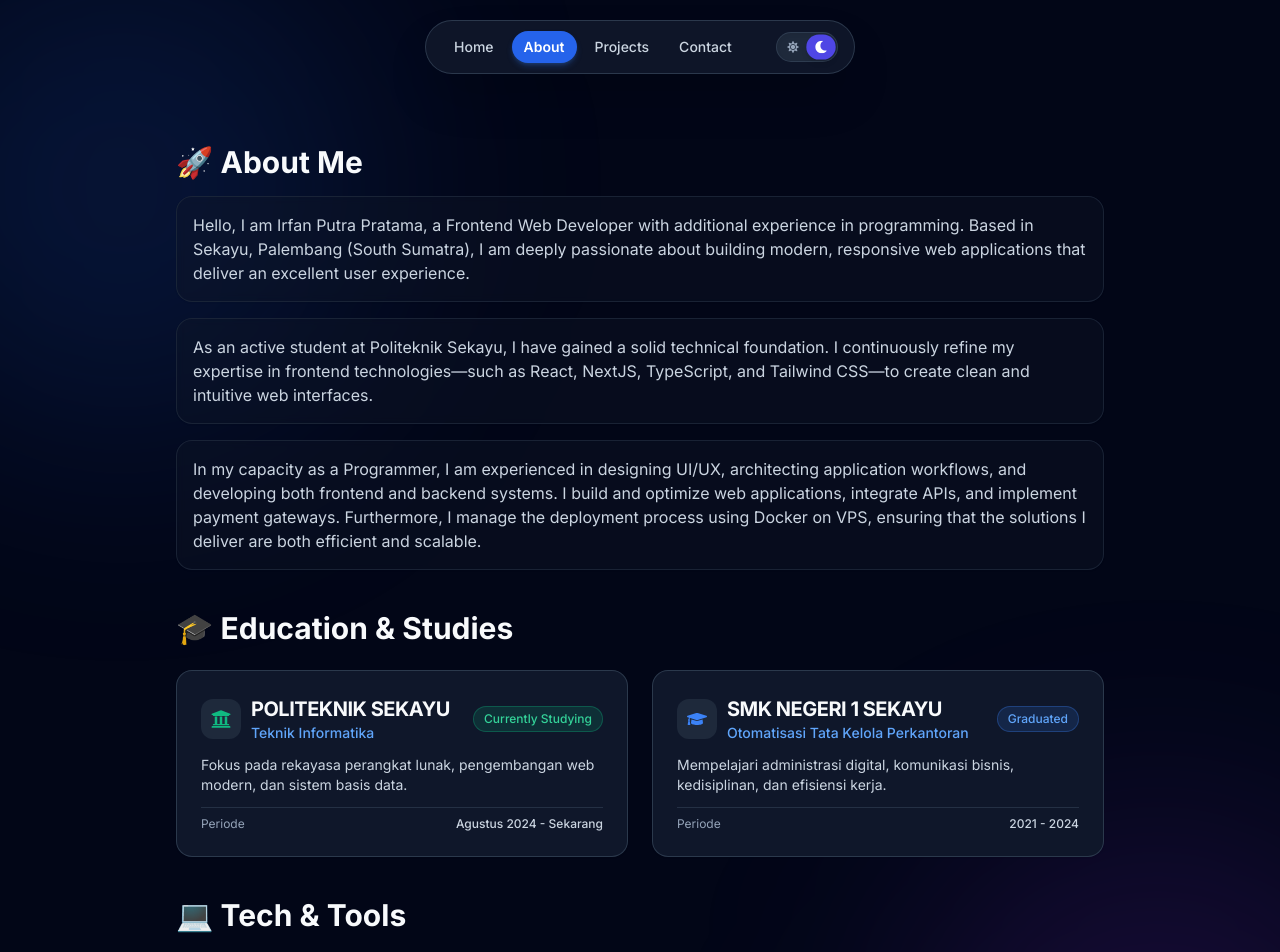
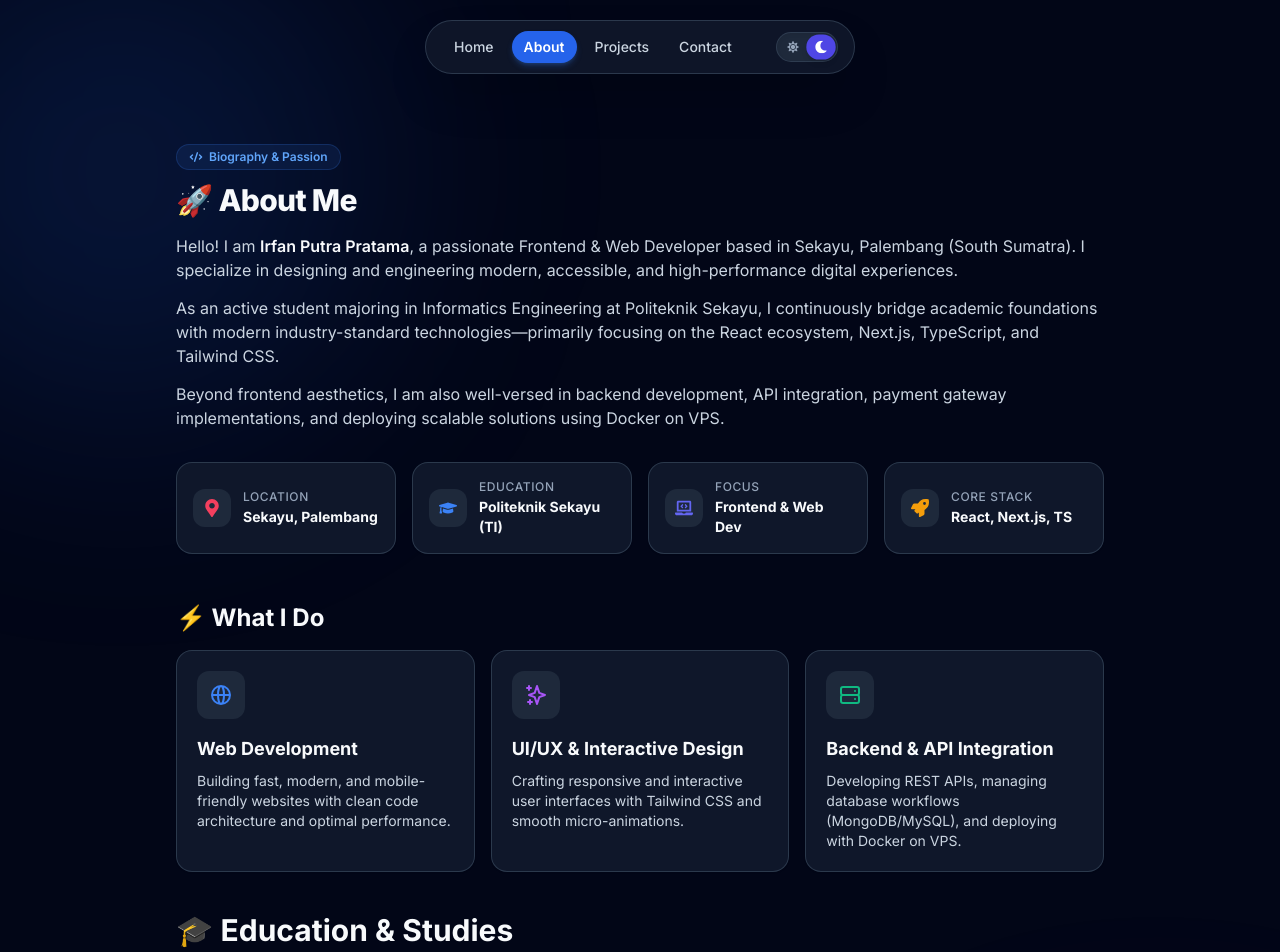
Before and after one commit to irfannn27/irfan-portofolio, a React (Vite) app: page /about in a window 1280 px wide. Shown: the top 952 px of the page. Built offline with nearby package versions, Linux system fonts and the light colour scheme.

Commit message:
feat: redesign About section with clean story, quick highlights, and What I Do services

```diff
--- a/src/components/About.tsx
+++ b/src/components/About.tsx
@@ -1,69 +1,125 @@
-import React, { useEffect, useRef } from "react";
-import gsap from "gsap";
+import React from "react";
+import { HiCode, HiOutlineGlobeAlt, HiOutlineServer, HiOutlineSparkles } from "react-icons/hi";
+import { FaMapMarkerAlt, FaGraduationCap, FaLaptopCode, FaRocket } from "react-icons/fa";
 
 const About: React.FC = () => {
-  const containerRef = useRef<HTMLDivElement>(null);
-  const titleRef = useRef<HTMLHeadingElement>(null);
-  const paragraphsRef = useRef<HTMLParagraphElement[]>([]);
+  const highlights = [
+    {
+      icon: <FaMapMarkerAlt className="text-rose-500 text-lg" />,
+      label: "Location",
+      value: "Sekayu, Palembang",
+    },
+    {
+      icon: <FaGraduationCap className="text-blue-500 text-lg" />,
+      label: "Education",
+      value: "Politeknik Sekayu (TI)",
+    },
+    {
+      icon: <FaLaptopCode className="text-indigo-500 text-lg" />,
+      label: "Focus",
+      value: "Frontend & Web Dev",
+    },
+    {
+      icon: <FaRocket className="text-amber-500 text-lg" />,
+      label: "Core Stack",
+      value: "React, Next.js, TS",
+    },
+  ];
 
-  useEffect(() => {
-    const ctx = gsap.context(() => {
-      // Animate Title
-      if (titleRef.current) {
-        gsap.fromTo(
-          titleRef.current,
-          { opacity: 0, y: -20 },
-          { opacity: 1, y: 0, duration: 0.7, ease: "power2.out" }
-        );
-      }
-
-      // Animate Paragraphs with smooth stagger
-      if (paragraphsRef.current.length > 0) {
-        gsap.fromTo(
-          paragraphsRef.current,
-          { opacity: 0, y: 25 },
+  const services = [
     {
-            opacity: 1,
-            y: 0,
-            duration: 0.8,
-            stagger: 0.18,
-            ease: "power2.out",
-            delay: 0.15,
-          }
-        );
-      }
-    }, containerRef);
-
-    return () => ctx.revert();
-  }, []);
+      icon: <HiOutlineGlobeAlt className="text-2xl text-blue-500" />,
+      title: "Web Development",
+      description:
+        "Building fast, modern, and mobile-friendly websites with clean code architecture and optimal performance.",
+    },
+    {
+      icon: <HiOutlineSparkles className="text-2xl text-purple-500" />,
+      title: "UI/UX & Interactive Design",
+      description:
+        "Crafting responsive and interactive user interfaces with Tailwind CSS and smooth micro-animations.",
+    },
+    {
+      icon: <HiOutlineServer className="text-2xl text-emerald-500" />,
+      title: "Backend & API Integration",
+      description:
+        "Developing REST APIs, managing database workflows (MongoDB/MySQL), and deploying with Docker on VPS.",
+    },
+  ];
 
   return (
-    <div className="section section-2" ref={containerRef}>
-      <h1
-        ref={titleRef}
-        className="font-bold text-2xl sm:text-3xl text-slate-900 dark:text-white flex items-center gap-2"
-      >
+    <div className="section section-2">
+      {/* 1. Header & Story Text */}
+      <div>
+        <div className="inline-flex items-center gap-1.5 px-3 py-1 rounded-full bg-blue-500/10 border border-blue-500/20 text-blue-600 dark:text-blue-400 text-xs font-semibold mb-3">
+          <HiCode className="text-sm" />
+          <span>Biography & Passion</span>
+        </div>
+
+        <h1 className="font-extrabold text-2xl sm:text-3xl text-slate-900 dark:text-white flex items-center gap-2 tracking-tight">
           🚀 About Me
         </h1>
-      <div className="text-slate-600 dark:text-slate-300 space-y-4 text-sm sm:text-base leading-relaxed">
-        <p
-          ref={(el) => (paragraphsRef.current[0] = el!)}
-          className="p-4 rounded-2xl bg-white/60 dark:bg-slate-900/40 border border-slate-200/80 dark:border-slate-800/80 backdrop-blur-sm shadow-sm transition-all hover:border-blue-400/50"
+
+        <div className="text-slate-600 dark:text-slate-300 space-y-3.5 text-sm sm:text-base leading-relaxed mt-4">
+          <p>
+            Hello! I am <span className="font-semibold text-slate-900 dark:text-white">Irfan Putra Pratama</span>, a passionate Frontend & Web Developer based in Sekayu, Palembang (South Sumatra). I specialize in designing and engineering modern, accessible, and high-performance digital experiences.
+          </p>
+          <p>
+            As an active student majoring in Informatics Engineering at Politeknik Sekayu, I continuously bridge academic foundations with modern industry-standard technologies—primarily focusing on the React ecosystem, Next.js, TypeScript, and Tailwind CSS.
+          </p>
+          <p>
+            Beyond frontend aesthetics, I am also well-versed in backend development, API integration, payment gateway implementations, and deploying scalable solutions using Docker on VPS.
+          </p>
+        </div>
+      </div>
+
+      {/* 2. Quick Highlight Stats Grid */}
+      <div className="grid grid-cols-2 sm:grid-cols-4 gap-3 sm:gap-4 pt-4">
+        {highlights.map((item, index) => (
+          <div
+            key={index}
+            className="p-3.5 sm:p-4 rounded-2xl bg-white dark:bg-slate-900/60 border border-slate-200 dark:border-slate-800 shadow-sm flex items-center gap-3 transition-transform hover:scale-[1.02]"
           >
-          Hello, I am Irfan Putra Pratama, a Frontend Web Developer with additional experience in programming. Based in Sekayu, Palembang (South Sumatra), I am deeply passionate about building modern, responsive web applications that deliver an excellent user experience.
+            <div className="p-2 sm:p-2.5 rounded-xl bg-slate-100 dark:bg-slate-800">
+              {item.icon}
+            </div>
+            <div>
+              <p className="text-[10px] sm:text-xs text-slate-400 dark:text-slate-500 font-medium uppercase tracking-wider">
+                {item.label}
               </p>
-        <p
-          ref={(el) => (paragraphsRef.current[1] = el!)}
-          className="p-4 rounded-2xl bg-white/60 dark:bg-slate-900/40 border border-slate-200/80 dark:border-slate-800/80 backdrop-blur-sm shadow-sm transition-all hover:border-blue-400/50"
+              <p className="text-xs sm:text-sm font-bold text-slate-900 dark:text-white mt-0.5">
+                {item.value}
+              </p>
+            </div>
+          </div>
+        ))}
+      </div>
+
+      {/* 3. What I Do / Services Cards */}
+      <div className="pt-6 sm:pt-8">
+        <h2 className="font-bold text-xl sm:text-2xl text-slate-900 dark:text-white mb-4 flex items-center gap-2">
+          ⚡ What I Do
+        </h2>
+        <div className="grid grid-cols-1 md:grid-cols-3 gap-4">
+          {services.map((service, index) => (
+            <div
+              key={index}
+              className="p-5 rounded-2xl bg-white dark:bg-slate-850/80 border border-slate-200 dark:border-slate-800 shadow-sm hover:shadow-md hover:border-blue-400 dark:hover:border-slate-600 transition-all duration-200 flex flex-col justify-between"
             >
-          As an active student at Politeknik Sekayu, I have gained a solid technical foundation. I continuously refine my expertise in frontend technologies—such as React, NextJS, TypeScript, and Tailwind CSS—to create clean and intuitive web interfaces.
+              <div>
+                <div className="w-12 h-12 rounded-xl bg-slate-100 dark:bg-slate-800 flex items-center justify-center mb-4">
+                  {service.icon}
+                </div>
+                <h3 className="font-bold text-base sm:text-lg text-slate-900 dark:text-white mb-2">
+                  {service.title}
+                </h3>
+                <p className="text-xs sm:text-sm text-slate-600 dark:text-slate-300 leading-relaxed">
+                  {service.description}
                 </p>
-        <p
-          ref={(el) => (paragraphsRef.current[2] = el!)}
-          className="p-4 rounded-2xl bg-white/60 dark:bg-slate-900/40 border border-slate-200/80 dark:border-slate-800/80 backdrop-blur-sm shadow-sm transition-all hover:border-blue-400/50"
-        >
-          In my capacity as a Programmer, I am experienced in designing UI/UX, architecting application workflows, and developing both frontend and backend systems. I build and optimize web applications, integrate APIs, and implement payment gateways. Furthermore, I manage the deployment process using Docker on VPS, ensuring that the solutions I deliver are both efficient and scalable.
-        </p>
+              </div>
+            </div>
+          ))}
+        </div>
       </div>
     </div>
   );
```
Lines whose indentation alone changed are shown as unchanged.
